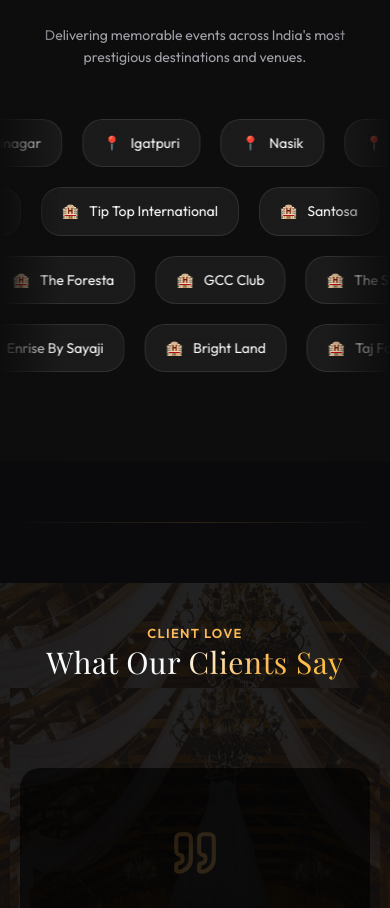
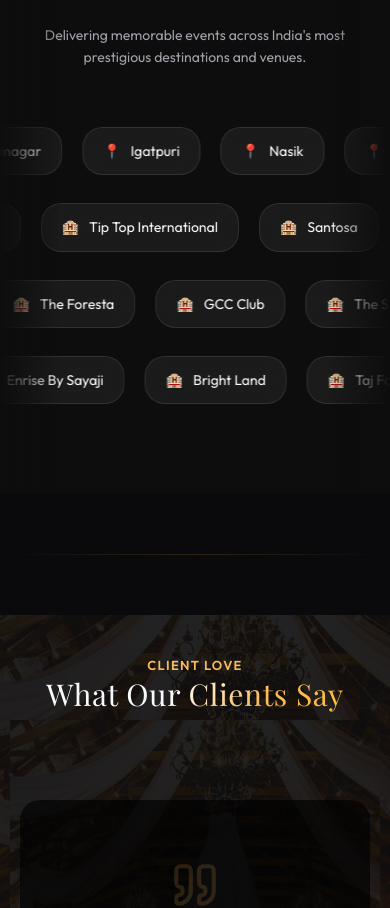
Before and after one commit to vheventplanner25-hub/VH-Events, a React (Vite) app: page / in a window 390 px wide. Shown: the part 7047-7955 px from the top of the page. Built offline with nearby package versions, Linux system fonts and the light colour scheme; a web font is replaced by a local one.

Commit message:
mobile view added for new component

```diff
--- a/src/pages/WeWorked.css
+++ b/src/pages/WeWorked.css
@@ -34,6 +34,7 @@
 .marquee-container {
   overflow: hidden;
   margin: 20px 0;
+  padding: 8px 0px 0px 0px;
 }
 
 .marquee-container:hover .marquee,
@@ -78,7 +79,7 @@
 }
 
 .glass-card:hover {
-  transform: translateY(-4px);
+  transform: translateY(-5px) ;
 
   border-color: #f59e0b;
 
--- a/src/pages/WeWorked.jsx
+++ b/src/pages/WeWorked.jsx
@@ -84,14 +84,14 @@ const mobileVenueRows = chunkArray(venues, Math.ceil(venues.length / 3));
       <div className="fade-left"></div>
       <div className="fade-right"></div>
 
-      {/* Cities */}
+      {/* cities */}
       <MarqueeRow
         items={cities}
         icon="📍"
         direction="left"
       />
 
-      {/* Desktop Venue Rows */}
+      {/* desktop venue rows */}
       <div className="desktop-view">
         <MarqueeRow
           items={desktopVenues1}
@@ -106,7 +106,7 @@ const mobileVenueRows = chunkArray(venues, Math.ceil(venues.length / 3));
         />
       </div>
 
-      {/* Mobile Venue Rows */}
+      {/* mobile venue rows */}
       <div className="mobile-view">
   {mobileVenueRows.map((row, index) => (
     <MarqueeRow
```
Lines whose indentation alone changed are shown as unchanged.
